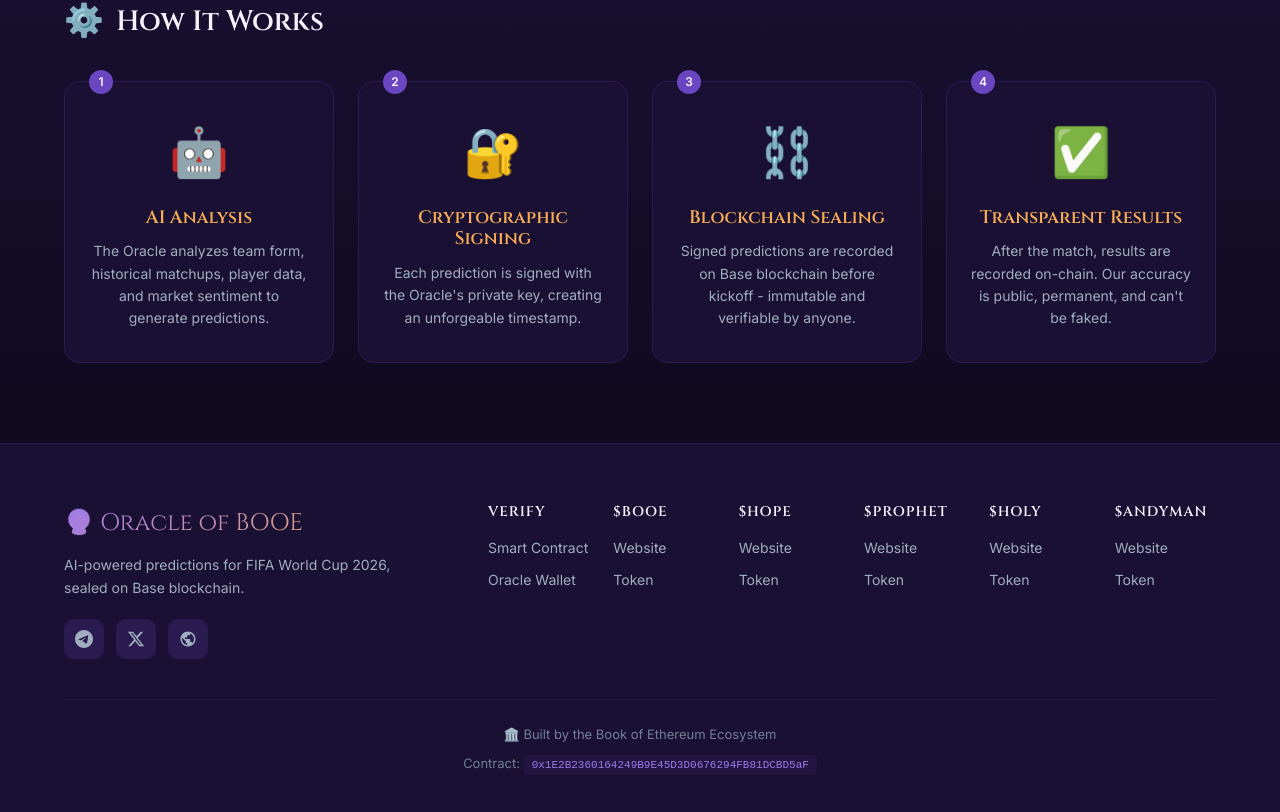
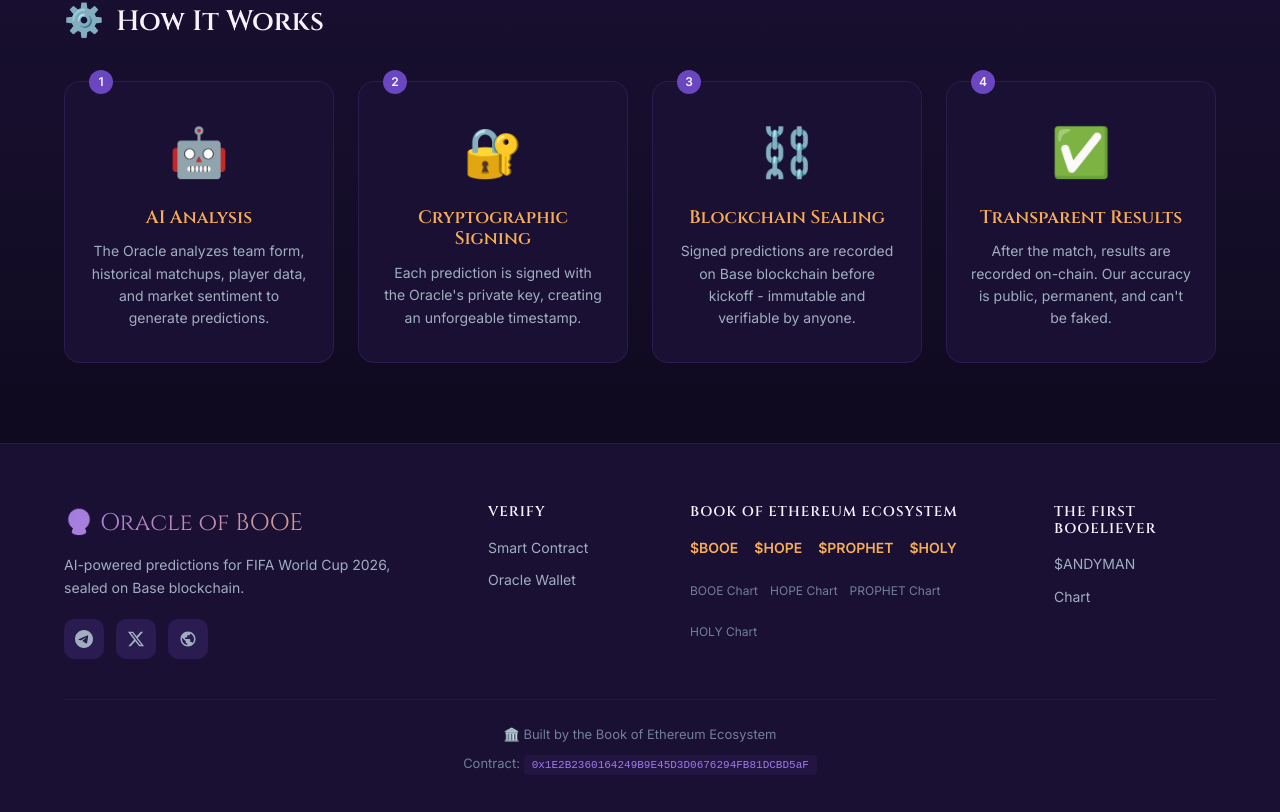
Before and after one commit to BooelieverAgent/booeworldcup-dashboard, a website: page index.html in a window 1280 px wide. Shown: the part 3741-4553 px from the top of the page. Drawn offline with Linux system fonts and the light colour scheme.

Commit message:
🏛️ Reorganize footer: Ecosystem section + First Booeliever

```diff
--- a/index.html
+++ b/index.html
@@ -284,30 +284,25 @@
             <a href="https://basescan.org/address/0x1E2B2360164249B9E45D3D0676294FB81DCBD5aF" target="_blank">Smart Contract</a>
             <a href="https://basescan.org/address/0x4bBBdc10AF7A3c57bac8F263b3bcb1f9Ad303fB2" target="_blank">Oracle Wallet</a>
           </div>
-          <div class="footer-col">
-            <h5>$BOOE</h5>
-            <a href="https://bookofeth.xyz" target="_blank">Website</a>
-            <a href="https://www.dextools.io/app/token/booe" target="_blank">Token</a>
+          <div class="footer-col ecosystem-col">
+            <h5>Book of Ethereum Ecosystem</h5>
+            <div class="ecosystem-tokens">
+              <a href="https://bookofeth.xyz" target="_blank">$BOOE</a>
+              <a href="https://historyofpepe.xyz/" target="_blank">$HOPE</a>
+              <a href="https://prophetofeth.com" target="_blank">$PROPHET</a>
+              <a href="https://holylabs.xyz" target="_blank">$HOLY</a>
+            </div>
+            <div class="ecosystem-links">
+              <a href="https://www.dextools.io/app/token/booe" target="_blank">BOOE Chart</a>
+              <a href="https://www.dextools.io/app/ether/pair-explorer/0xb1b3bbc535d3473e4af59b40adfae74d5512ce903b981dd7f9e9505ff4c16b22" target="_blank">HOPE Chart</a>
+              <a href="https://www.dextools.io/app/ether/pair-explorer/0x624dc7ec6a2dfed3e6d0b0b86221fce66826e542" target="_blank">PROPHET Chart</a>
+              <a href="https://www.dextools.io/app/ether/pair-explorer/0x9ebd8c821ae2f5de32a6ea1ec1cfc69a13a92d96" target="_blank">HOLY Chart</a>
+            </div>
           </div>
           <div class="footer-col">
-            <h5>$HOPE</h5>
-            <a href="https://historyofpepe.xyz/" target="_blank">Website</a>
-            <a href="https://www.dextools.io/app/ether/pair-explorer/0xb1b3bbc535d3473e4af59b40adfae74d5512ce903b981dd7f9e9505ff4c16b22" target="_blank">Token</a>
-          </div>
-          <div class="footer-col">
-            <h5>$PROPHET</h5>
-            <a href="https://prophetofeth.com" target="_blank">Website</a>
-            <a href="https://www.dextools.io/app/ether/pair-explorer/0x624dc7ec6a2dfed3e6d0b0b86221fce66826e542" target="_blank">Token</a>
-          </div>
-          <div class="footer-col">
-            <h5>$HOLY</h5>
-            <a href="https://holylabs.xyz" target="_blank">Website</a>
-            <a href="https://www.dextools.io/app/ether/pair-explorer/0x9ebd8c821ae2f5de32a6ea1ec1cfc69a13a92d96" target="_blank">Token</a>
-          </div>
-          <div class="footer-col">
-            <h5>$ANDYMAN</h5>
-            <a href="https://andymancto.com" target="_blank">Website</a>
-            <a href="https://www.dextools.io/app/token/andyman" target="_blank">Token</a>
+            <h5>The First Booeliever</h5>
+            <a href="https://andymancto.com" target="_blank">$ANDYMAN</a>
+            <a href="https://www.dextools.io/app/token/andyman" target="_blank">Chart</a>
           </div>
         </div>
       </div>
--- a/style.css
+++ b/style.css
@@ -982,8 +982,8 @@ h1, h2, h3, h4, h5 {
 
 .footer-links {
   display: grid;
-  grid-template-columns: repeat(6, 1fr);
-  gap: 24px;
+  grid-template-columns: 1fr 2fr 1fr;
+  gap: 40px;
 }
 
 .footer-col h5 {
@@ -1193,3 +1193,36 @@ h1, h2, h3, h4, h5 {
   vertical-align: middle;
   margin-right: 6px;
 }
+
+/* Ecosystem footer styling */
+.ecosystem-col h5 {
+  margin-bottom: 16px;
+}
+
+.ecosystem-tokens {
+  display: flex;
+  gap: 16px;
+  margin-bottom: 12px;
+  flex-wrap: wrap;
+}
+
+.ecosystem-tokens a {
+  color: var(--booe-gold) !important;
+  font-weight: 600;
+}
+
+.ecosystem-links {
+  display: flex;
+  gap: 12px;
+  flex-wrap: wrap;
+  font-size: 12px;
+}
+
+.ecosystem-links a {
+  color: var(--text-muted) !important;
+  font-size: 12px;
+}
+
+.ecosystem-links a:hover {
+  color: var(--booe-purple-light) !important;
+}
```
